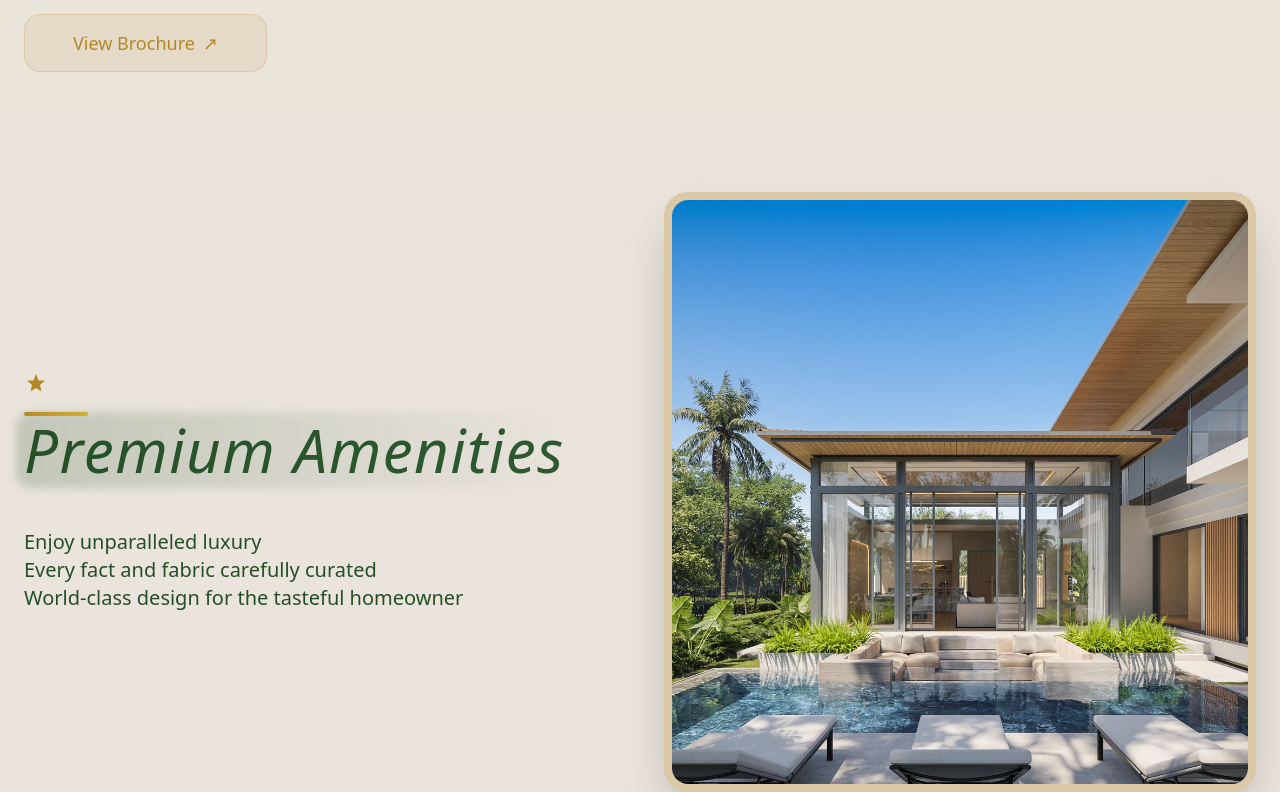
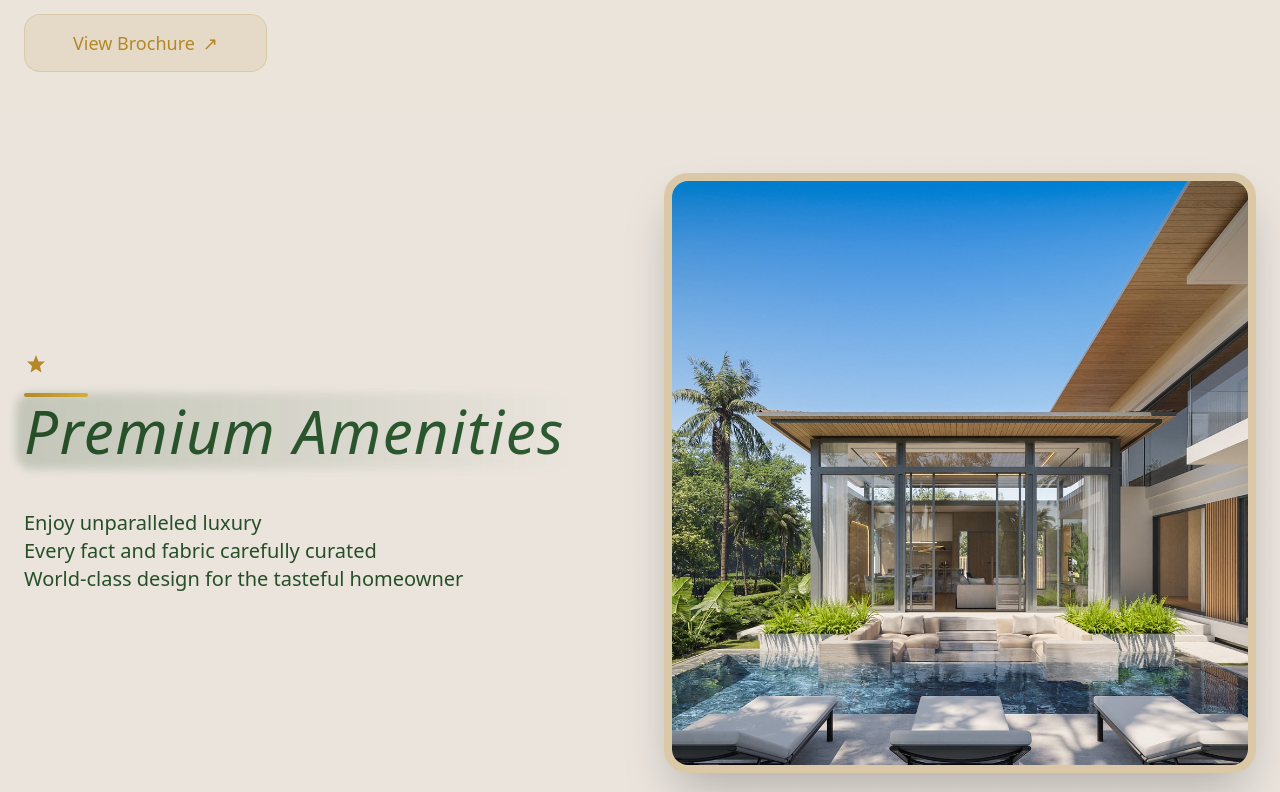
Before and after one commit to Marnfah-Pool-Villas/truffle-clone-v398, a Next.js app in the folder truffle-clone/: page / in a window 1280 px wide. Shown: the part 1749-2541 px from the top of the page. Built offline with nearby package versions, Linux system fonts and the light colour scheme; a web font is replaced by a local one.

Commit message:
Reduce space above amenities star
cgen-602dbfb061af44a2bb7c843017e16ef1

```diff
--- a/truffle-clone/src/app/page.tsx
+++ b/truffle-clone/src/app/page.tsx
@@ -41,7 +41,7 @@ export default function Home() {
               <section id="properties" className="-mt-[0.5cm]">
                 <PropertiesSection />
               </section>
-              <section id="amenities">
+              <section id="amenities" className="-mt-[0.5cm]">
                 <AmenitiesSection />
               </section>
               <ExclusiveSection />
```
